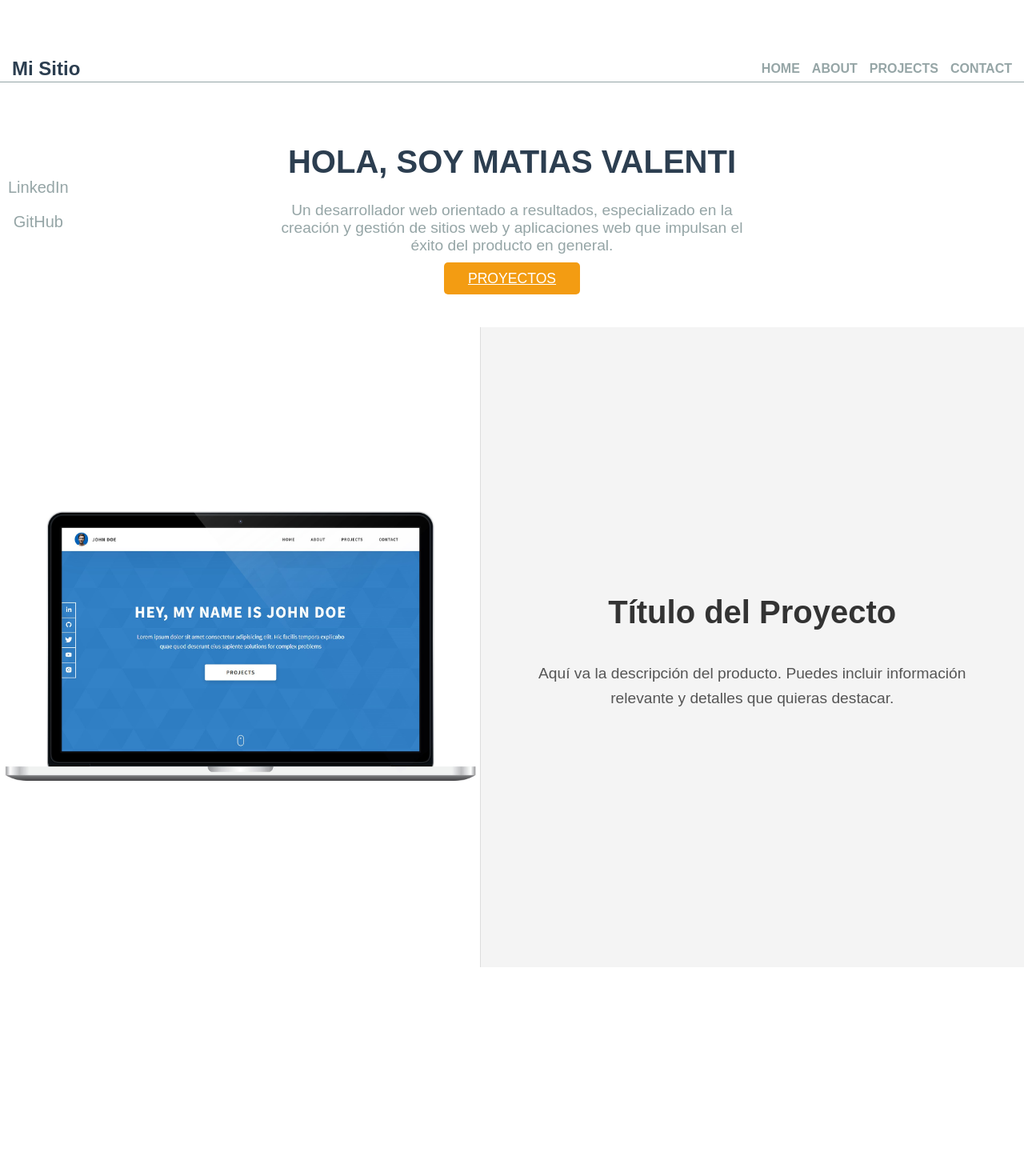
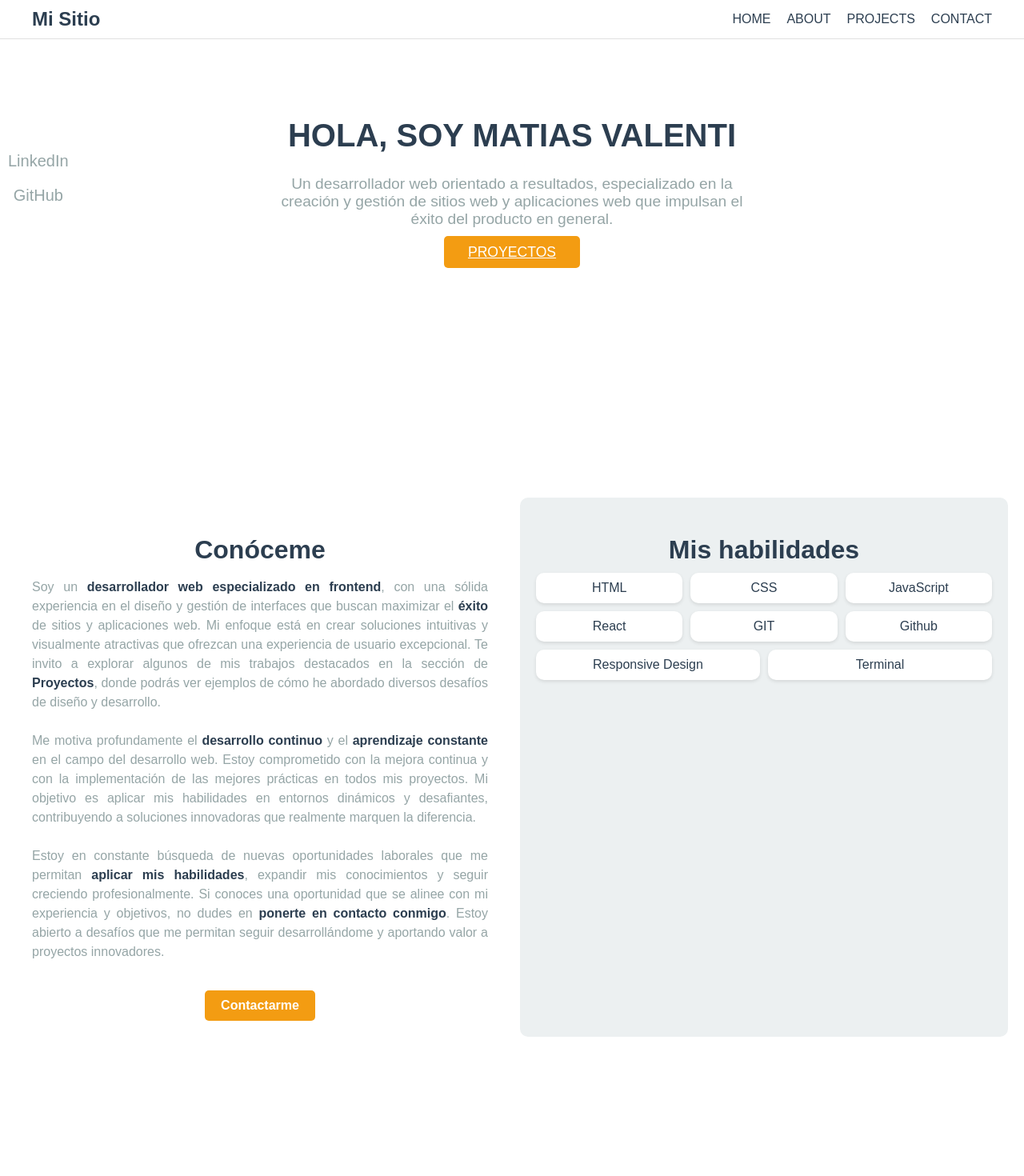
Before and after one commit to MattValenti11/Portfolio, a React (Create React App) app: page / in a window 1280 px wide. Shown: the top 1470 px of the page at 80% size. Before the commit the page ends 1209 px from the top, so only its background shows below. Built offline with nearby package versions, Linux system fonts and the light colour scheme; the HTML template or start-up script is replaced by a standard one.

Commit message:
Modificando About y agregando Contact

```diff
--- a/src/App.js
+++ b/src/App.js
@@ -1,10 +1,12 @@
 import React from 'react';
 import LandingPage from './components/LandingPage'; // Importa el componente de la landing page
+import Header from './components/Header'; // Importa el componente de la landing page
 import './styles/LandingPage.css'; // Importa los estilos
 
 const App = () => {
   return (
     <div className="App">
+      <Header/>
       <LandingPage /> {/* Renderiza el componente LandingPage */}
     </div>
   );
--- /dev/null
+++ b/src/components/About.js
@@ -0,0 +1,36 @@
+import React from 'react';
+import '../styles/About.css'; // Ruta local para el archivo CSS
+
+const About = () => {
+  return (
+    <div id="about" className="about-container">
+      <div className="about-section">
+        <h2 className="about-title">Conóceme</h2>
+        <p className="about-text">
+          Soy un <strong>desarrollador web especializado en frontend</strong>, con una sólida experiencia en el diseño y gestión de interfaces que buscan maximizar el <strong>éxito</strong> de sitios y aplicaciones web. Mi enfoque está en crear soluciones intuitivas y visualmente atractivas que ofrezcan una experiencia de usuario excepcional. Te invito a explorar algunos de mis trabajos destacados en la sección de <strong>Proyectos</strong>, donde podrás ver ejemplos de cómo he abordado diversos desafíos de diseño y desarrollo.
+          <br /><br />
+          Me motiva profundamente el <strong>desarrollo continuo</strong> y el <strong>aprendizaje constante</strong> en el campo del desarrollo web. Estoy comprometido con la mejora continua y con la implementación de las mejores prácticas en todos mis proyectos. Mi objetivo es aplicar mis habilidades en entornos dinámicos y desafiantes, contribuyendo a soluciones innovadoras que realmente marquen la diferencia.
+          <br /><br />
+          Estoy en constante búsqueda de nuevas oportunidades laborales que me permitan <strong>aplicar mis habilidades</strong>, expandir mis conocimientos y seguir creciendo profesionalmente. Si conoces una oportunidad que se alinee con mi experiencia y objetivos, no dudes en <strong>ponerte en contacto conmigo</strong>. Estoy abierto a desafíos que me permitan seguir desarrollándome y aportando valor a proyectos innovadores.
+        </p>
+        <a href="mailto:contacto@example.com" className="contact-button">Contactarme</a>
+      </div>
+      <div className="skills-section">
+        <h2 className="skills-title">Mis habilidades</h2>
+        <ul className="skills-list">
+          <li>HTML</li>
+          <li>CSS</li>
+          <li>JavaScript</li>
+          <li>React</li>
+          <li>GIT</li>
+          <li>Github</li>
+          <li>Responsive Design</li>
+          <li>Terminal</li>
+          {/* Agrega más habilidades según sea necesario */}
+        </ul>
+      </div>
+    </div>
+  );
+};
+
+export default About;
--- a/src/components/Header.js
+++ b/src/components/Header.js
@@ -1,17 +1,20 @@
 import React from 'react';
-import '../styles/Header.css'; //
+import '../styles/Header.css'; // Ruta local para el archivo CSS
+
 const Header = () => {
   return (
     <header className="header">
-      <div className="header-logo">
-        <span className="header-logo-text">Mi Sitio</span>
+      <div className="header-container">
+        <div className="header-logo">
+          <span className="header-logo-text">Mi Sitio</span>
+        </div>
+        <nav className="header-nav">
+          <a href="/home" className="header-nav-item">HOME</a>
+          <a href="#about" className="header-nav-item">ABOUT</a>
+          <a href="#projects" className="header-nav-item">PROJECTS</a>
+          <a href="#contact" className="header-nav-item">CONTACT</a>
+        </nav>
       </div>
-      <nav className="header-nav">
-        <a href="/" className="header-nav-item">HOME</a>
-        <a href="/about" className="header-nav-item">ABOUT</a>
-        <a href="#projects" className="header-nav-item">PROJECTS</a>
-        <a href="/contact" className="header-nav-item">CONTACT</a>
-      </nav>
     </header>
   );
 };
--- a/src/components/LandingPage.js
+++ b/src/components/LandingPage.js
@@ -1,6 +1,7 @@
 import React from 'react';
 import Header from './Header'; // Importa el nuevo componente Header
 import Projects from './Projects'; // Importa el componente Projects
+import About from './About'; // Importa el componente About
 import '../styles/LandingPage.css'; // Importa los estilos de la LandingPage
 
 const LandingPage = () => {
@@ -15,11 +16,14 @@ const LandingPage = () => {
         <div className="landing-page-intro-text">
           <h1 className="landing-page-intro-title">HOLA, SOY MATIAS VALENTI</h1>
           <p className="landing-page-intro-paragraph">
-          Un desarrollador web orientado a resultados, especializado en la creación y gestión de sitios web y aplicaciones web que impulsan el éxito del producto en general.
+            Un desarrollador web orientado a resultados, especializado en la creación y gestión de sitios web y aplicaciones web que impulsan el éxito del producto en general.
           </p>
           <a href="#projects" className="landing-page-projects-button">PROYECTOS</a>
         </div>
       </main>
+      <div className="landing-page-separator"></div> {/* Separador de 5 cm entre LandingPage y About */}
+      <About />
+      <div className="landing-page-separator"></div> {/* Separador de 5 cm entre About y Projects */}
       <Projects /> {/* Asegúrate de que el componente Projects esté  */}
     </div>
   );
--- /dev/null
+++ b/src/styles/About.css
@@ -0,0 +1,92 @@
+/* About.css */
+
+/* Añade un margen superior para crear separación desde el header */
+#about {
+  margin-top: 1cm; /* Espacio de 1 cm entre el header y la sección About */
+}
+
+.about-container {
+  display: grid;
+  grid-template-columns: 1fr 1fr;
+  gap: 20px;
+  padding: 20px;
+  background-color: #FFFFFF;
+}
+
+.about-section, .skills-section {
+  background-color: #FFFFFF;
+  padding: 20px;
+  border-radius: 10px;
+}
+
+.about-title, .skills-title {
+  font-size: 2rem;
+  margin-bottom: 10px;
+  color: #2C3E50;
+}
+
+.about-text {
+  font-size: 1rem;
+  line-height: 1.5;
+  color: #95A5A6;
+  text-align: justify;
+}
+
+.about-text strong {
+  color: #2C3E50; /* Gris oscuro para el texto resaltado */
+}
+
+.about-link {
+  color: #F39C12; /* Amarillo mostaza para los enlaces */
+  text-decoration: none;
+  font-weight: bold;
+}
+
+.about-link:hover {
+  text-decoration: underline; /* Subrayar el enlace al pasar el ratón */
+}
+
+.skills-section {
+  background-color: #ECF0F1;
+}
+
+.skills-list {
+  display: flex;
+  flex-wrap: wrap;
+  list-style-type: none;
+  padding: 0;
+  margin: 0;
+  gap: 10px;
+}
+
+.skills-list li {
+  font-size: 1rem;
+  color: #2C3E50;
+  background-color: #FFFFFF;
+  padding: 10px;
+  border-radius: 10px;
+  box-shadow: 0 2px 4px rgba(0, 0, 0, 0.1);
+  flex: 1 1 calc(33.333% - 10px);
+  box-sizing: border-box;
+  text-align: center;
+}
+
+/* Estilos del botón de contacto */
+.contact-button {
+  display: inline-block;
+  padding: 10px 20px;
+  background-color: #F39C12; /* Amarillo mostaza */
+  color: #FFFFFF; /* Blanco */
+  border: none;
+  border-radius: 5px;
+  font-size: 1rem;
+  text-decoration: none;
+  text-align: center;
+  font-weight: bold;
+  margin-top: 20px; /* Espaciado superior para separar del texto */
+  transition: background-color 0.3s ease;
+}
+
+.contact-button:hover {
+  background-color: #e67e22; /* Naranja más oscuro como alternativa para el hover */
+}
--- a/src/styles/Header.css
+++ b/src/styles/Header.css
@@ -1,46 +1,79 @@
-/* Estilos del header */
+/* Header Styles */
 .header {
+  position: fixed; /* Hace que el header sea fijo */
+  top: 0;
+  left: 0;
+  width: 100%;
+  background-color: #ffffff; /* Blanco */
+  border-bottom: 1px solid #e0e0e0; /* Línea inferior para separación */
+  z-index: 1000; /* Asegura que el header esté sobre otros elementos */
+  padding: 10px 0; /* Ajusta el padding según sea necesario */
+}
+
+/* Ajusta el contenedor del header */
+.header-container {
   display: flex;
-  justify-content: space-between; /* Asegura que el logo esté a la izquierda y el menú a la derecha */
-  align-items: center; /* Alinea los elementos verticalmente en el centro */
-  padding: 2px 15px; /* Reducido para hacer el header más pequeño verticalmente */
-  background-color: #FFFFFF; /* Fondo blanco */
-  border-bottom: 1px solid #95A5A6; /* Borde gris medio */
-  width: 100%;
-  box-sizing: border-box;
+  justify-content: space-between;
+  align-items: center;
+  max-width: 1200px;
+  margin: 0 auto;
+  padding: 0 20px; /* Espaciado lateral */
 }
 
 /* Estilos del logo */
 .header-logo {
-  display: flex;
-  align-items: center;
-  justify-content: flex-start;
-}
-
-/* Estilos del texto del logo (sin cambios en el tamaño) */
-.header-logo-text {
-  font-size: 1.5rem;
+  font-size: 1.5em;
   font-weight: bold;
-  color: #2C3E50; /* Gris oscuro */
+  color: #2c3e50; /* Gris oscuro */
 }
 
 /* Estilos del menú de navegación */
 .header-nav {
   display: flex;
-  justify-content: flex-end; /* Alinea los enlaces hacia la derecha */
-  gap: 15px; /* Espaciado entre los enlaces reducido */
+  gap: 20px;
 }
 
-/* Estilos para los enlaces del menú (sin cambios en el tamaño) */
+/* Estilos de los enlaces del menú */
 .header-nav-item {
-  font-size: 1rem;
-  color: #95A5A6; /* Gris medio */
   text-decoration: none;
-  font-weight: bold;
+  color: #2c3e50; /* Gris oscuro */
+  font-size: 1em;
   transition: color 0.3s ease;
 }
 
-/* Efecto hover en los enlaces */
+/* Hover para enlaces del menú */
 .header-nav-item:hover {
-  color: #F39C12; /* Amarillo mostaza */
+  color: #f39c12; /* Amarillo mostaza */
 }
+
+/* Estilos del dropdown (si lo necesitas) */
+.header-dropdown {
+  position: relative;
+}
+
+.header-dropdown-content {
+  display: none;
+  position: absolute;
+  background-color: #ffffff; /* Blanco */
+  border: 1px solid #e0e0e0;
+  box-shadow: 0 4px 8px rgba(0, 0, 0, 0.1);
+  top: 100%;
+  left: 0;
+  z-index: 1000;
+}
+
+.header-dropdown:hover .header-dropdown-content {
+  display: block;
+}
+
+.header-dropdown-content a {
+  display: block;
+  padding: 10px;
+  text-decoration: none;
+  color: #2c3e50; /* Gris oscuro */
+  transition: background-color 0.3s ease;
+}
+
+.header-dropdown-content a:hover {
+  background-color: #f5f5f5; /* Color de fondo para hover */
+}
--- a/src/styles/LandingPage.css
+++ b/src/styles/LandingPage.css
@@ -50,21 +50,6 @@ body {
   color: #f39c12; /* Amarillo mostaza */
 }
 
-/* LinkedIn Specific Style */
-/* .landing-page-linkedin {} */
-
-/* Twitter Specific Style */
-/* .landing-page-twitter {} */
-
-/* YouTube Specific Style */
-/* .landing-page-youtube {} */
-
-/* GitHub Specific Style */
-/* .landing-page-github {} */
-
-/* Medium Specific Style */
-/* .landing-page-medium {} */
-
 /* Intro Text */
 .landing-page-intro-text {
   max-width: 600px;
@@ -101,3 +86,11 @@ body {
 .landing-page-projects-button:hover {
   background-color: #e67e22; /* Naranja más oscuro como alternativa para el hover */
 }
+
+/* Agregar separación de 5 cm entre LandingPage y About */
+.landing-page-separator {
+  height: 5cm; /* Altura de separación */
+  width: 100%; /* Asegura que el separador ocupe todo el ancho */
+  background-color: #ffffff; /* Blanco, igual que el fondo */
+  border: none; /* Sin borde */
+}
```
Also changed, not shown: src/components/Contact.js (added).
